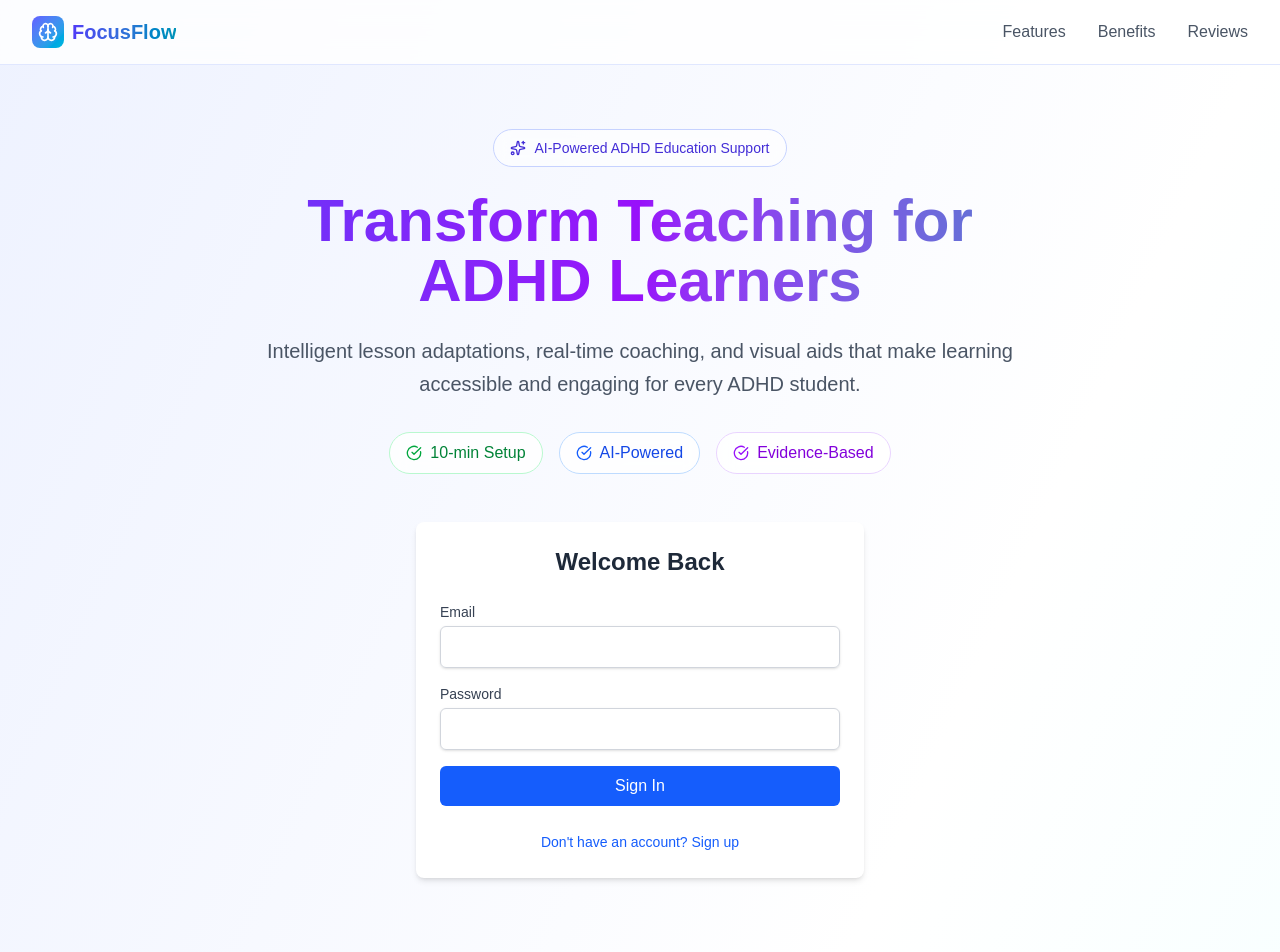
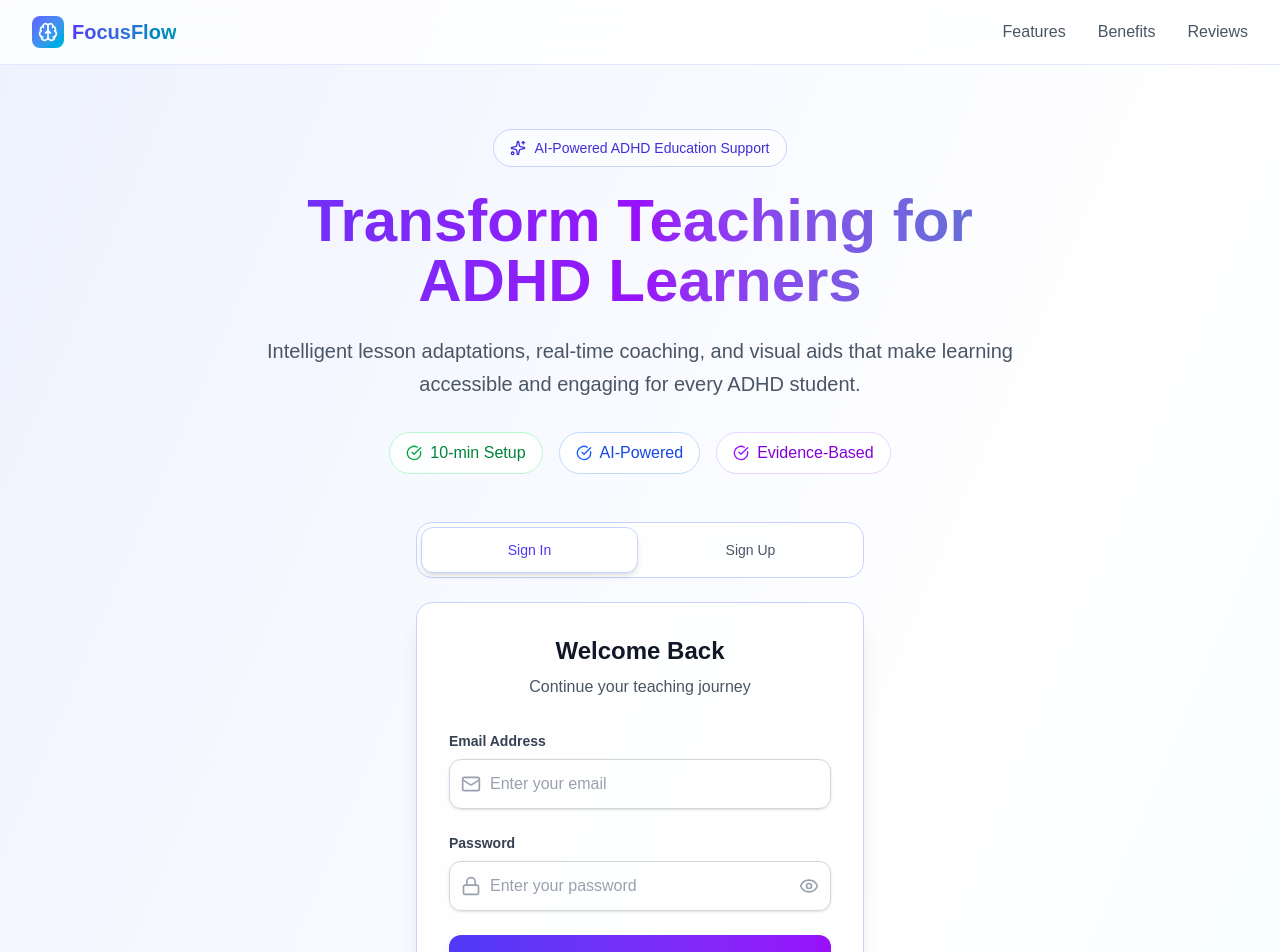
Before and after one commit to Bobo-creator/FocusFlow, a Next.js app: page / in a window 1280 px wide. Shown: the top 952 px of the page. Built offline with nearby package versions, Linux system fonts and the light colour scheme; no server answers.

Commit message:
Designed Auth Form

```diff
--- a/src/components/auth/AuthForm.tsx
+++ b/src/components/auth/AuthForm.tsx
@@ -3,6 +3,7 @@
 import { useState } from 'react'
 import { createClientSupabase } from '@/lib/supabase'
 import { Button } from '@/components/ui/Button'
+import { Eye, EyeOff, Mail, Lock, User, GraduationCap, Heart, Loader, CheckCircle, AlertCircle } from 'lucide-react'
 
 export default function AuthForm() {
   const [email, setEmail] = useState('')
@@ -12,6 +13,7 @@ export default function AuthForm() {
   const [isSignUp, setIsSignUp] = useState(false)
   const [loading, setLoading] = useState(false)
   const [message, setMessage] = useState('')
+  const [showPassword, setShowPassword] = useState(false)
 
   const supabase = createClientSupabase()
 
@@ -85,100 +87,199 @@ export default function AuthForm() {
   }
 
   return (
-    <div className="max-w-md mx-auto mt-8 p-6 bg-white rounded-lg shadow-md">
-      <h2 className="text-2xl font-bold text-center mb-6 text-gray-800">
+    <div className="w-full max-w-md mx-auto">
+      {/* Auth Toggle */}
+      <div className="bg-white/80 backdrop-blur-sm border border-indigo-200 rounded-2xl p-1 mb-6">
+        <div className="grid grid-cols-2 gap-1">
+          <button
+            type="button"
+            onClick={() => setIsSignUp(false)}
+            className={`py-3 px-4 rounded-xl font-medium text-sm transition-all duration-200 ${
+              !isSignUp
+                ? 'bg-white shadow-md text-indigo-600 border border-indigo-200'
+                : 'text-gray-600 hover:text-indigo-600'
+            }`}
+          >
+            Sign In
+          </button>
+          <button
+            type="button"
+            onClick={() => setIsSignUp(true)}
+            className={`py-3 px-4 rounded-xl font-medium text-sm transition-all duration-200 ${
+              isSignUp
+                ? 'bg-white shadow-md text-indigo-600 border border-indigo-200'
+                : 'text-gray-600 hover:text-indigo-600'
+            }`}
+          >
+            Sign Up
+          </button>
+        </div>
+      </div>
+
+      {/* Auth Form */}
+      <div className="bg-white/80 backdrop-blur-sm border border-indigo-200 rounded-2xl p-8 shadow-xl">
+        <div className="text-center mb-8">
+          <h2 className="text-2xl font-bold text-gray-900 mb-2">
             {isSignUp ? 'Join FocusFlow' : 'Welcome Back'}
           </h2>
+          <p className="text-gray-600">
+            {isSignUp
+              ? 'Start creating ADHD-friendly lessons today'
+              : 'Continue your teaching journey'
+            }
+          </p>
+        </div>
 
-      <form onSubmit={handleAuth} className="space-y-4">
+        <form onSubmit={handleAuth} className="space-y-6">
           {isSignUp && (
             <>
-            <div>
-              <label htmlFor="fullName" className="block text-sm font-medium text-gray-700">
+              <div className="space-y-2">
+                <label htmlFor="fullName" className="block text-sm font-semibold text-gray-700">
                   Full Name
                 </label>
+                <div className="relative">
+                  <div className="absolute inset-y-0 left-0 pl-3 flex items-center pointer-events-none">
+                    <User className="h-5 w-5 text-gray-400" />
+                  </div>
                   <input
                     id="fullName"
                     type="text"
                     required
                     value={fullName}
                     onChange={(e) => setFullName(e.target.value)}
-                className="mt-1 block w-full px-3 py-2 border border-gray-300 rounded-md shadow-sm focus:outline-none focus:ring-blue-500 focus:border-blue-500"
+                    className="block w-full pl-10 pr-3 py-3 border border-gray-300 rounded-xl shadow-sm placeholder-gray-400 focus:outline-none focus:ring-2 focus:ring-indigo-500 focus:border-indigo-500 transition-colors"
+                    placeholder="Enter your full name"
                   />
                 </div>
+              </div>
 
-            <div>
-              <label htmlFor="role" className="block text-sm font-medium text-gray-700">
+              <div className="space-y-2">
+                <label htmlFor="role" className="block text-sm font-semibold text-gray-700">
                   I am a...
                 </label>
-              <select
-                id="role"
-                value={role}
-                onChange={(e) => setRole(e.target.value as 'teacher' | 'parent')}
-                className="mt-1 block w-full px-3 py-2 border border-gray-300 rounded-md shadow-sm focus:outline-none focus:ring-blue-500 focus:border-blue-500"
+                <div className="grid grid-cols-2 gap-3">
+                  <button
+                    type="button"
+                    onClick={() => setRole('teacher')}
+                    className={`flex flex-col items-center justify-center p-4 border-2 rounded-xl transition-all duration-200 ${
+                      role === 'teacher'
+                        ? 'border-indigo-500 bg-indigo-50 text-indigo-700'
+                        : 'border-gray-200 hover:border-gray-300 text-gray-600'
+                    }`}
                   >
-                <option value="teacher">Teacher</option>
-                <option value="parent">Parent</option>
-              </select>
+                    <GraduationCap className="w-6 h-6 mb-2" />
+                    <span className="font-medium text-sm">Teacher</span>
+                  </button>
+                  <button
+                    type="button"
+                    onClick={() => setRole('parent')}
+                    className={`flex flex-col items-center justify-center p-4 border-2 rounded-xl transition-all duration-200 ${
+                      role === 'parent'
+                        ? 'border-indigo-500 bg-indigo-50 text-indigo-700'
+                        : 'border-gray-200 hover:border-gray-300 text-gray-600'
+                    }`}
+                  >
+                    <Heart className="w-6 h-6 mb-2" />
+                    <span className="font-medium text-sm">Parent</span>
+                  </button>
+                </div>
               </div>
             </>
           )}
 
-        <div>
-          <label htmlFor="email" className="block text-sm font-medium text-gray-700">
-            Email
+          <div className="space-y-2">
+            <label htmlFor="email" className="block text-sm font-semibold text-gray-700">
+              Email Address
             </label>
+            <div className="relative">
+              <div className="absolute inset-y-0 left-0 pl-3 flex items-center pointer-events-none">
+                <Mail className="h-5 w-5 text-gray-400" />
+              </div>
               <input
                 id="email"
                 type="email"
                 required
                 value={email}
                 onChange={(e) => setEmail(e.target.value)}
-            className="mt-1 block w-full px-3 py-2 border border-gray-300 rounded-md shadow-sm focus:outline-none focus:ring-blue-500 focus:border-blue-500"
+                className="block w-full pl-10 pr-3 py-3 border border-gray-300 rounded-xl shadow-sm placeholder-gray-400 focus:outline-none focus:ring-2 focus:ring-indigo-500 focus:border-indigo-500 transition-colors"
+                placeholder="Enter your email"
               />
             </div>
+          </div>
 
-        <div>
-          <label htmlFor="password" className="block text-sm font-medium text-gray-700">
+          <div className="space-y-2">
+            <label htmlFor="password" className="block text-sm font-semibold text-gray-700">
               Password
             </label>
+            <div className="relative">
+              <div className="absolute inset-y-0 left-0 pl-3 flex items-center pointer-events-none">
+                <Lock className="h-5 w-5 text-gray-400" />
+              </div>
               <input
                 id="password"
-            type="password"
+                type={showPassword ? 'text' : 'password'}
                 required
                 value={password}
                 onChange={(e) => setPassword(e.target.value)}
-            className="mt-1 block w-full px-3 py-2 border border-gray-300 rounded-md shadow-sm focus:outline-none focus:ring-blue-500 focus:border-blue-500"
+                className="block w-full pl-10 pr-10 py-3 border border-gray-300 rounded-xl shadow-sm placeholder-gray-400 focus:outline-none focus:ring-2 focus:ring-indigo-500 focus:border-indigo-500 transition-colors"
+                placeholder={isSignUp ? 'Create a password' : 'Enter your password'}
               />
+              <button
+                type="button"
+                onClick={() => setShowPassword(!showPassword)}
+                className="absolute inset-y-0 right-0 pr-3 flex items-center text-gray-400 hover:text-gray-600"
+              >
+                {showPassword ? <EyeOff className="h-5 w-5" /> : <Eye className="h-5 w-5" />}
+              </button>
+            </div>
           </div>
 
           <Button
             type="submit"
             disabled={loading}
-          className="w-full"
+            className="w-full bg-gradient-to-r from-indigo-600 to-purple-600 hover:from-indigo-700 hover:to-purple-700 text-white font-semibold py-3 px-4 rounded-xl shadow-lg hover:shadow-xl transition-all duration-200 transform hover:scale-[1.02]"
+            size="lg"
           >
-          {loading ? 'Loading...' : isSignUp ? 'Sign Up' : 'Sign In'}
+            {loading ? (
+              <>
+                <Loader className="w-5 h-5 mr-3 animate-spin" />
+                {isSignUp ? 'Creating Account...' : 'Signing In...'}
+              </>
+            ) : (
+              <>
+                {isSignUp ? 'Create Account' : 'Sign In'}
+              </>
+            )}
           </Button>
         </form>
 
         {message && (
-        <div className={`mt-4 p-3 rounded-md ${
+          <div className={`mt-6 p-4 rounded-xl border ${
             message.includes('error') || message.includes('Error')
-            ? 'bg-red-50 text-red-700 border border-red-200'
-            : 'bg-green-50 text-green-700 border border-green-200'
+              ? 'bg-red-50 text-red-700 border-red-200'
+              : 'bg-green-50 text-green-700 border-green-200'
           }`}>
-          {message}
+            <div className="flex items-center">
+              {message.includes('error') || message.includes('Error') ? (
+                <AlertCircle className="w-5 h-5 mr-2 flex-shrink-0" />
+              ) : (
+                <CheckCircle className="w-5 h-5 mr-2 flex-shrink-0" />
+              )}
+              <span className="text-sm">{message}</span>
+            </div>
           </div>
         )}
 
+        {!isSignUp && (
           <div className="mt-6 text-center">
             <button
               type="button"
-          onClick={() => setIsSignUp(!isSignUp)}
-          className="text-blue-600 hover:text-blue-700 text-sm"
+              className="text-sm text-indigo-600 hover:text-indigo-700 font-medium"
             >
-          {isSignUp ? 'Already have an account? Sign in' : "Don't have an account? Sign up"}
+              Forgot your password?
             </button>
+          </div>
+        )}
       </div>
     </div>
   )
```
Lines whose indentation alone changed are shown as unchanged.
